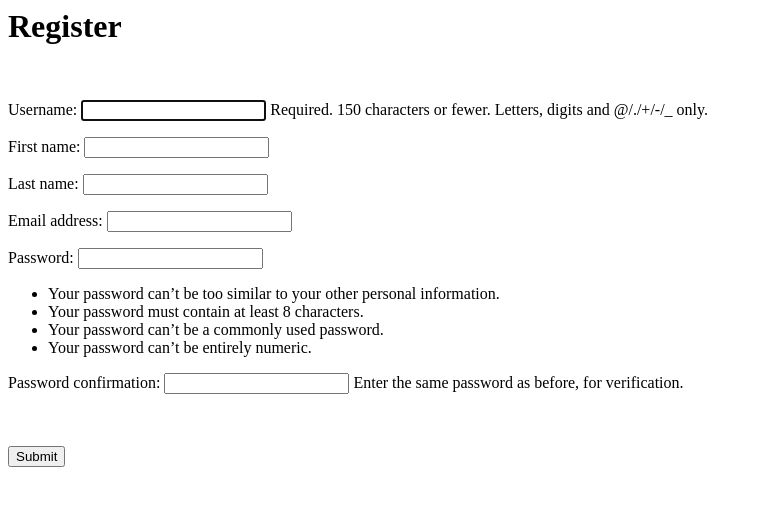
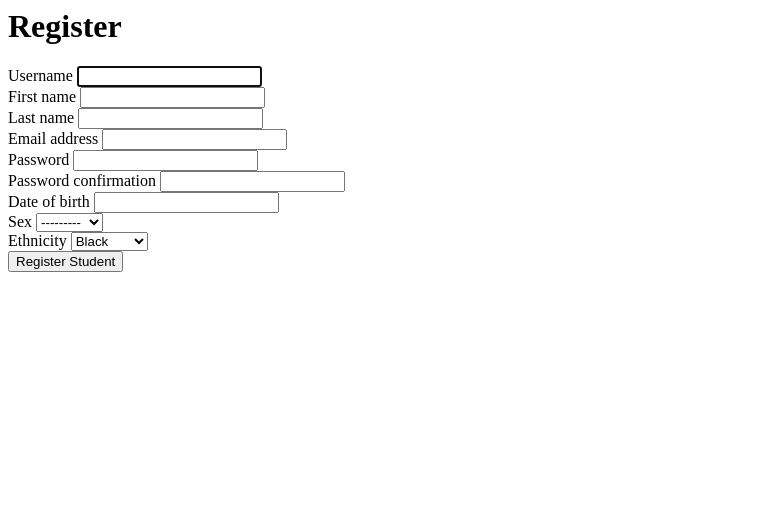
Before and after one commit to nate2048/PulseRx, a Django app: page /members/register_user in a window 1280 px wide. Shown: the top 506 px of the page, without its empty margins (0-762 px from the left). Run offline with Django 5.2, Linux system fonts and the light colour scheme.

Commit message:
add user to custom defined user class

```diff
--- a/base/models.py
+++ b/base/models.py
@@ -2,11 +2,28 @@ from django.db import models
 from django.contrib.auth.models import User
 
 class UserProfile(models.Model):
+    SEX_CHOICES = (
+        ('F', 'Female',),
+        ('M', 'Male',),
+    )
+    BLACK = 'Black'
+    WHITE = 'White'
+    COLOURED = 'Coloured'
+    INDIAN = 'Indian'
+    CHINESE = 'Chinese'
+    ETHNIC_CHOICES = [
+    (BLACK, 'Black'),
+    (WHITE, 'White'),
+    (COLOURED, 'Coloured'),
+    (INDIAN, 'Indian'),
+    (CHINESE, 'Chinese'),
+    ]
+
+
     user = models.OneToOneField(User, on_delete=models.CASCADE)
     date_of_birth = models.DateField()
-    address = models.TextField()
-    gender = models.TextField(default='F')
-
+    sex = models.CharField(max_length=1, choices=SEX_CHOICES,)
+    ethnicity = models.CharField(choices=ETHNIC_CHOICES, default=BLACK, max_length=100)
 
     def __str__(self):
         return f"Profile for {self.user.username}"
--- a/base/templates/base/bloodtests.html
+++ b/base/templates/base/bloodtests.html
@@ -14,9 +14,8 @@
         <script type="text/javascript">
             var num = blood_test.blood_test_num;
         </script>
-        <div style="display:none;"><var> num = blood_test.blood_test_num;</var></div>
 
-        <p><a href="http://127.0.0.1:8000/blood-tests/" onclick="location.href=this.href+num;return false;">Blood test {{ blood_test.blood_test_num}} - {{blood_test.date}}</a></p>
+        <p><a href="http://127.0.0.1:8000/blood-tests/" onclick="location.href=this.href+'?key='+blood_test.blood_test_num;return false;">Blood test {{ blood_test.blood_test_num}} - {{blood_test.date}}</a></p>
 
     {% endfor %}
 {% else %}
--- a/members/forms.py
+++ b/members/forms.py
@@ -1,6 +1,8 @@
 from django.contrib.auth.forms import UserCreationForm
+from django.forms import ModelForm
 from django.contrib.auth.models import User
 from django import forms
+from base.models import UserProfile
 
 class RegisterUserForm(UserCreationForm):
     email = forms.EmailField
@@ -10,3 +12,9 @@ class RegisterUserForm(UserCreationForm):
     class Meta:
         model = User
         fields = ('username', 'first_name', 'last_name', 'email', 'password1', 'password2')
+
+class UserProfileForm(ModelForm):
+  class Meta:
+    model = UserProfile
+    fields = '__all__'
+    exclude = ['user']
--- a/members/templates/authenticate/register_user.html
+++ b/members/templates/authenticate/register_user.html
@@ -7,7 +7,7 @@
 
 <h1>Register</h1>
 
-<br/>
+<!-- <br/>
 
 
         <form action="{% url 'register_user' %}" method=POST>
@@ -23,4 +23,20 @@
 
         </form>
 
-<br/><br/>
+<br/><br/> -->
+
+<form method="POST">
+    {% csrf_token %}
+    {% for field in form %}
+      {{ field.label }}
+      {{ field }}
+      <br>
+    {% endfor %}
+    {% for field in userProfile %}
+      {{ field.label }}
+      {{ field }}
+      <br>
+    {% endfor %}
+    <input type="submit" value="Register Student">
+  </form>
+  {{  form.errors}}
--- a/members/views.py
+++ b/members/views.py
@@ -2,7 +2,8 @@ from django.shortcuts import render, redirect
 from django.contrib.auth import authenticate, login, logout
 from django.contrib import messages
 from django.contrib.auth.forms import UserCreationForm
-from .forms import RegisterUserForm
+from .forms import RegisterUserForm, UserProfileForm
+from base.models import UserProfile
 
 def login_user(request):
     if request.method == 'POST':
@@ -29,23 +30,33 @@ def logout_user(request):
 
 def register_user(request):
 
+    form = RegisterUserForm()
+    userProfile = UserProfileForm()
+
     if request.method == 'POST':
 
         form = RegisterUserForm(request.POST)
+        userProfile = UserProfileForm(request.POST)
 
-        if form.is_valid():
+        if form.is_valid() and userProfile.is_valid():
             form.save()
             username = form.cleaned_data['username']
             password = form.cleaned_data['password1']
             user = authenticate(username=username, password=password)
             login(request, user)
             messages.success(request, ("Registration successful"))
+            userProfileObj = UserProfile.objects.create(
+                user = user,
+                date_of_birth = userProfile.cleaned_data.get('date_of_birth'),
+                sex = userProfile.cleaned_data.get('sex'),
+                ethnicity = userProfile.cleaned_data.get('ethnicity'),
+            )
             return redirect('home')
 
-    else:
-        form = RegisterUserForm()
+        else:
+            form = RegisterUserForm(request.POST)
 
 
 
 
-    return render(request, "authenticate/register_user.html", {'form': form})
+    return render(request, "authenticate/register_user.html", {'form': form, 'userProfile': userProfile})
```
Also changed, not shown: base/migrations/0003_remove_userprofile_address_remove_userprofile_gender_and_more.py (added), db.sqlite3.
